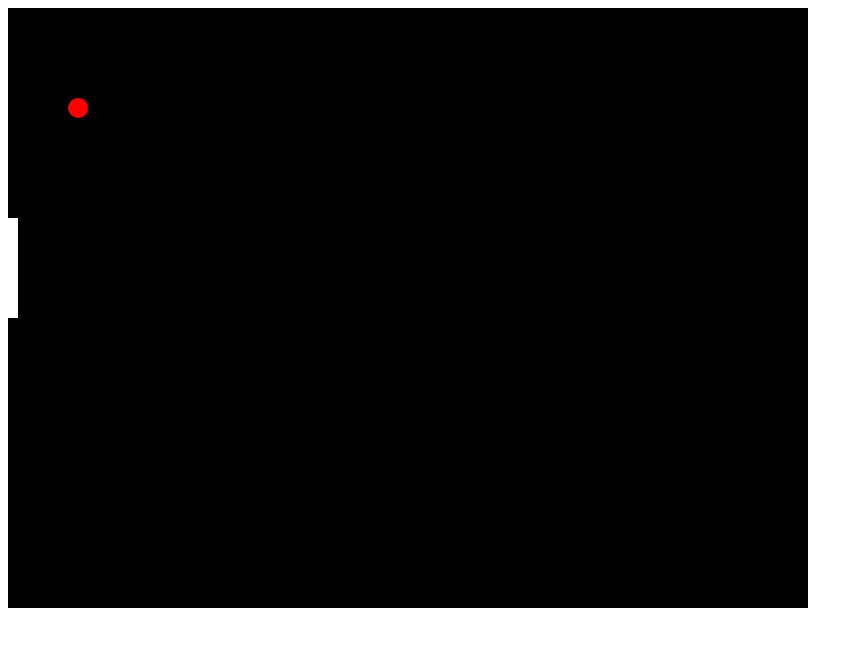
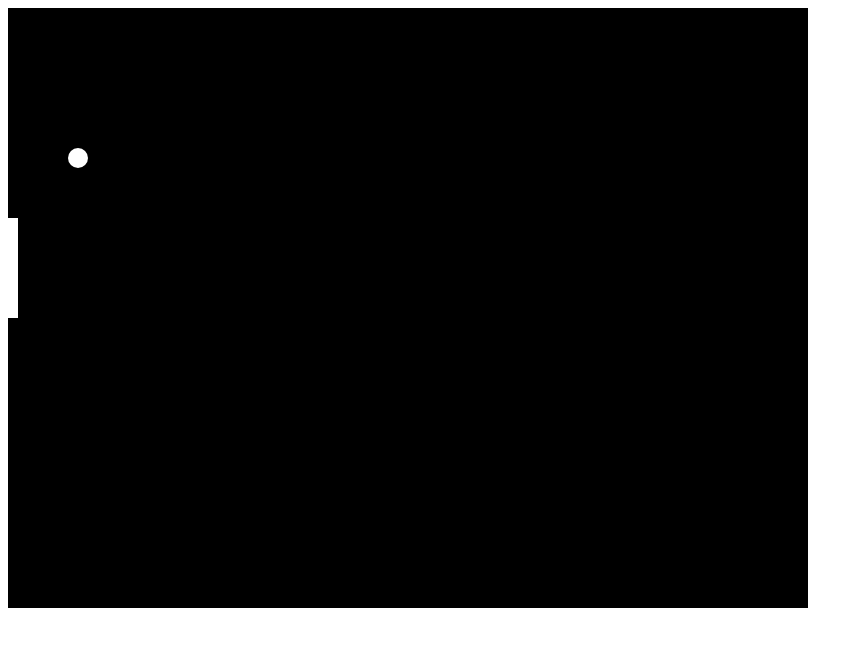
Before and after one commit to GameCubePlay/Tennis.Game, a plain HTML site: page index.html in a window 1280 px wide. Shown: the whole page, without its empty margins (0-863 px from the left). Drawn offline with Linux system fonts and the light colour scheme.

Commit message:
Added: 'colorCircle()' function.

```diff
--- a/index.html
+++ b/index.html
@@ -40,9 +40,14 @@
     colorRect(0, 210, 10, 100, 'white');
 
     // next line draws the ball
-    canvasContext.fillStyle = 'red';
+    colorCircle(ballX, 150, 10, 'white');
+
+  }
+
+  function colorCircle(centerX, centerY, radius, drawColor) {
+    canvasContext.fillStyle = 'white';
     canvasContext.beginPath();
-    canvasContext.arc(ballX, 100, 10, 0, Math.PI * 2, true);
+    canvasContext.arc(centerX, centerY, radius, 0, Math.PI * 2, true);
     canvasContext.fill();
 
   }
```
